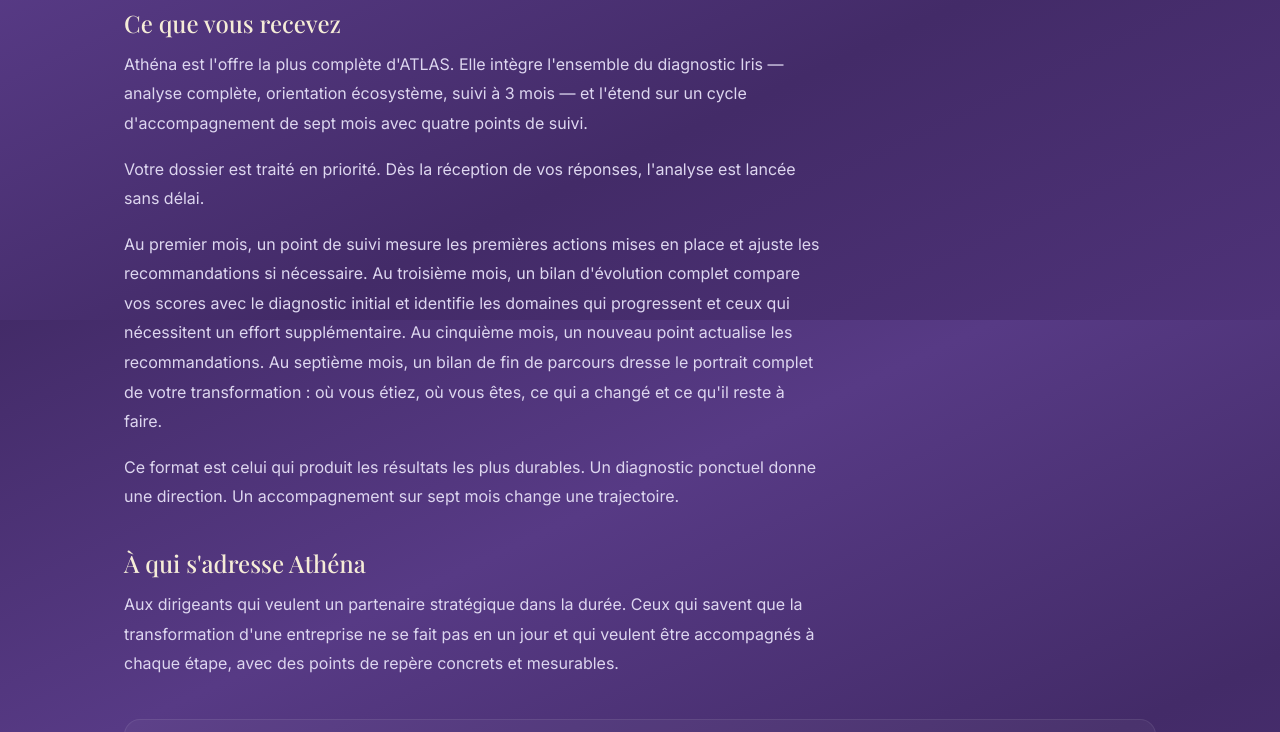
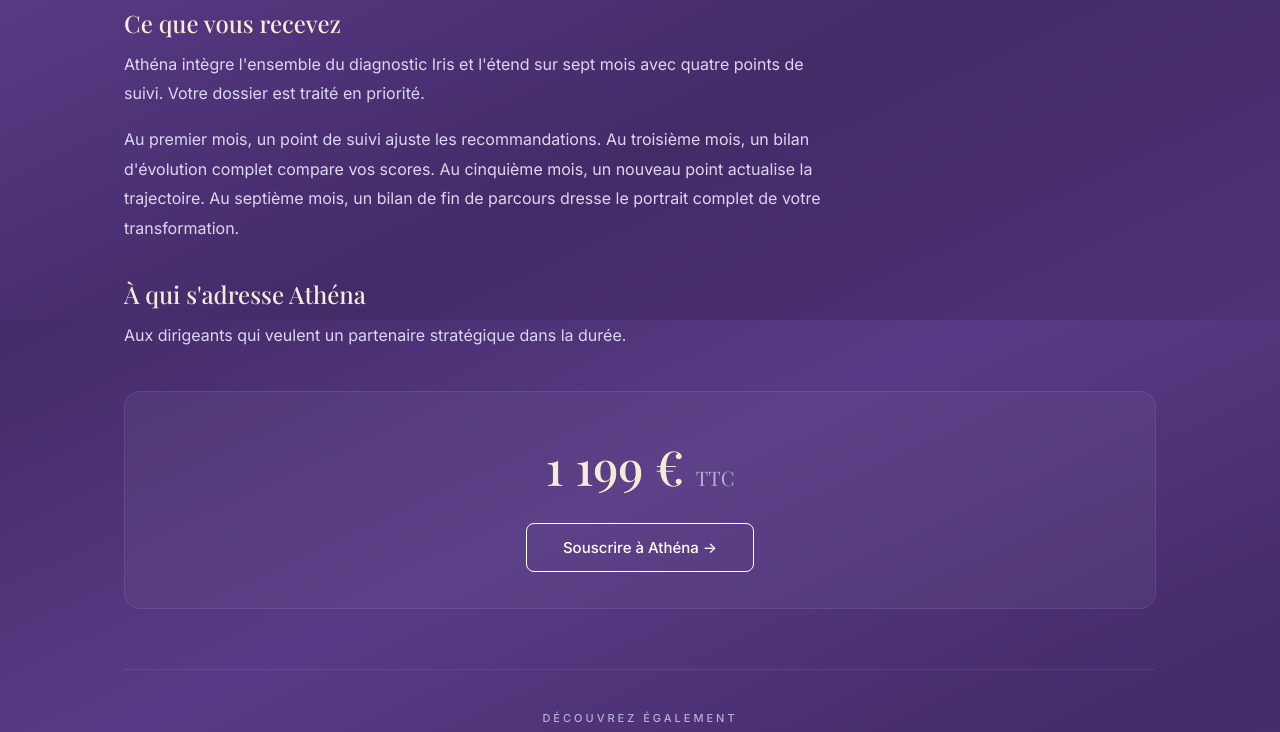
Before and after one commit to gabrielsimonetti62-hub/atlas-diagnostic, a Next.js app: page /offres/athena in a window 1280 px wide. Shown: the part 480-1212 px from the top of the page. Built offline with nearby package versions, Linux system fonts and the light colour scheme; a web font is replaced by a local one.

Commit message:
Update page.js

```diff
--- a/app/offres/athena/page.js
+++ b/app/offres/athena/page.js
@@ -1,9 +1,9 @@
 import Link from "next/link";
-import { Nav, Footer } from "../../components";
+import { Nav, Footer, OfferPlateauBottom } from "../../components";
 
 export const metadata = {
   title: "Offre Athéna — Accompagnement stratégique sur 7 mois | ATLAS",
-  description: "L'accompagnement complet : diagnostic, orientation, suivi structuré sur 7 mois avec bilans d'évolution et recommandations actualisées. 1 199 €.",
+  description: "L'accompagnement complet : diagnostic, orientation, suivi structuré sur 7 mois. 1 199 €.",
 };
 
 export default function Athena() {
@@ -21,16 +21,15 @@
       <div className="container">
         <section className="section article-body">
           <h2>Ce que vous recevez</h2>
-          <p>Ath&eacute;na est l&apos;offre la plus compl&egrave;te d&apos;ATLAS. Elle int&egrave;gre l&apos;ensemble du diagnostic Iris &mdash; analyse compl&egrave;te, orientation &eacute;cosyst&egrave;me, suivi &agrave; 3 mois &mdash; et l&apos;&eacute;tend sur un cycle d&apos;accompagnement de sept mois avec quatre points de suivi.</p>
-          <p>Votre dossier est trait&eacute; en priorit&eacute;. D&egrave;s la r&eacute;ception de vos r&eacute;ponses, l&apos;analyse est lanc&eacute;e sans d&eacute;lai.</p>
-          <p>Au premier mois, un point de suivi mesure les premi&egrave;res actions mises en place et ajuste les recommandations si n&eacute;cessaire. Au troisi&egrave;me mois, un bilan d&apos;&eacute;volution complet compare vos scores avec le diagnostic initial et identifie les domaines qui progressent et ceux qui n&eacute;cessitent un effort suppl&eacute;mentaire. Au cinqui&egrave;me mois, un nouveau point actualise les recommandations. Au septi&egrave;me mois, un bilan de fin de parcours dresse le portrait complet de votre transformation : o&ugrave; vous &eacute;tiez, o&ugrave; vous &ecirc;tes, ce qui a chang&eacute; et ce qu&apos;il reste &agrave; faire.</p>
-          <p>Ce format est celui qui produit les r&eacute;sultats les plus durables. Un diagnostic ponctuel donne une direction. Un accompagnement sur sept mois change une trajectoire.</p>
+          <p>Ath&eacute;na int&egrave;gre l&apos;ensemble du diagnostic Iris et l&apos;&eacute;tend sur sept mois avec quatre points de suivi. Votre dossier est trait&eacute; en priorit&eacute;.</p>
+          <p>Au premier mois, un point de suivi ajuste les recommandations. Au troisi&egrave;me mois, un bilan d&apos;&eacute;volution complet compare vos scores. Au cinqui&egrave;me mois, un nouveau point actualise la trajectoire. Au septi&egrave;me mois, un bilan de fin de parcours dresse le portrait complet de votre transformation.</p>
           <h2>&Agrave; qui s&apos;adresse Ath&eacute;na</h2>
-          <p>Aux dirigeants qui veulent un partenaire strat&eacute;gique dans la dur&eacute;e. Ceux qui savent que la transformation d&apos;une entreprise ne se fait pas en un jour et qui veulent &ecirc;tre accompagn&eacute;s &agrave; chaque &eacute;tape, avec des points de rep&egrave;re concrets et mesurables.</p>
+          <p>Aux dirigeants qui veulent un partenaire strat&eacute;gique dans la dur&eacute;e.</p>
           <div className="offer-cta-block">
             <div className="offer-cta-price">1 199 &euro; <span>TTC</span></div>
             <button className="btn-cta">Souscrire &agrave; Ath&eacute;na &rarr;</button>
           </div>
+          <OfferPlateauBottom />
         </section>
       </div>
       <Footer />
```
